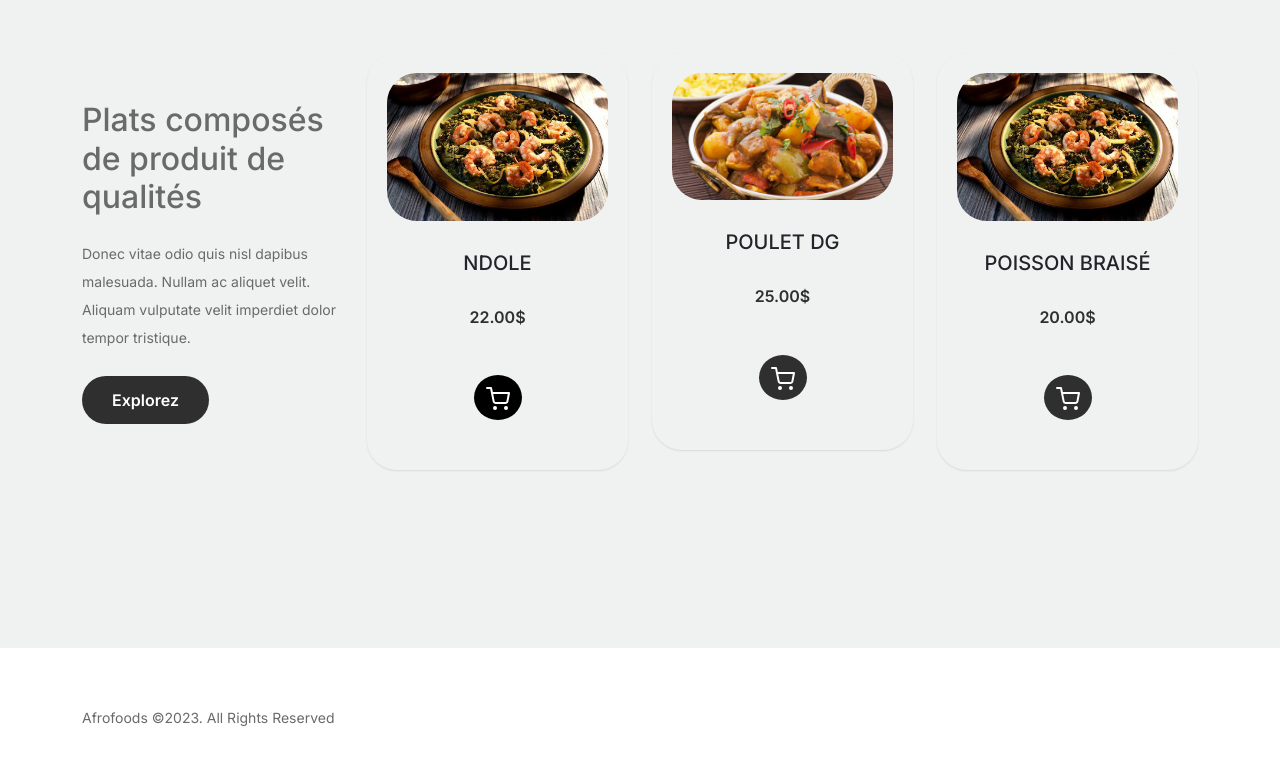
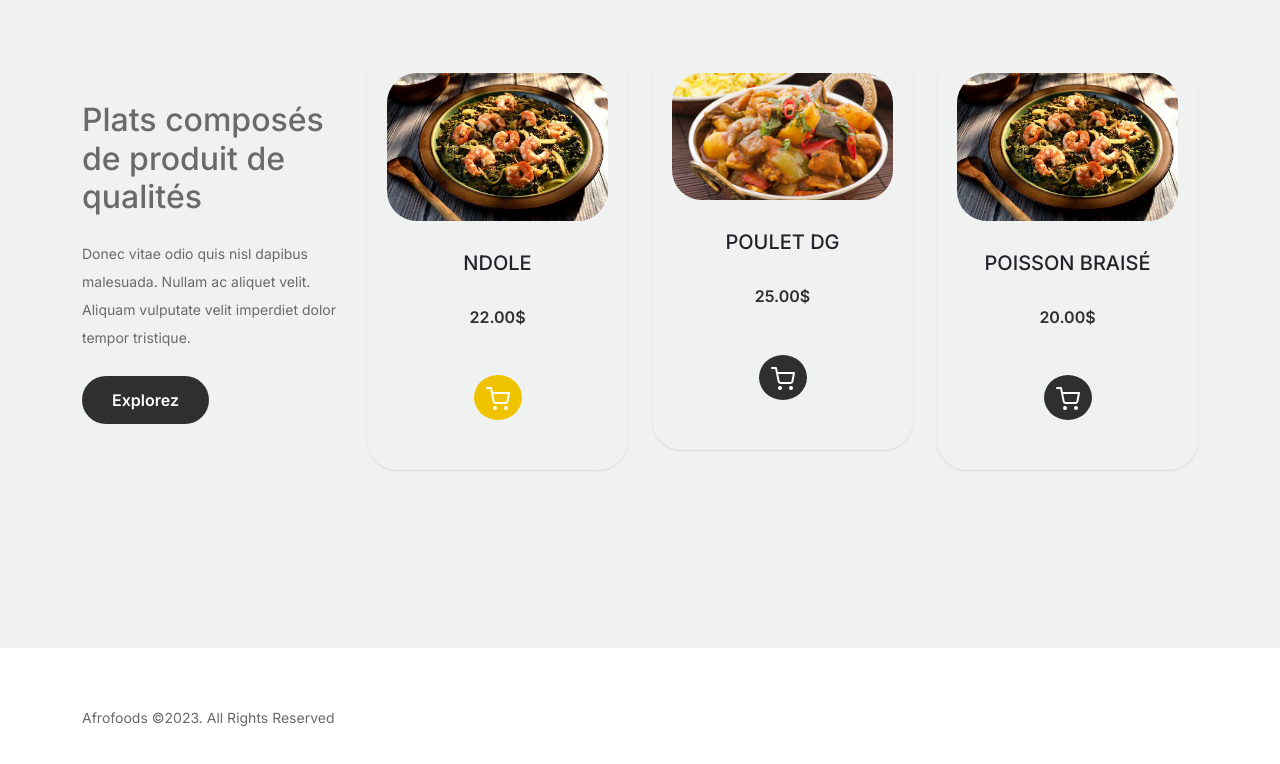
Before and after one commit to ksimali/afrofoods, a plain HTML site: page index.html in a window 1280 px wide. In both pictures the pointer is over the button 497 px from the left and 1231 px from the top of the page. Shown: the part 834-1598 px from the top of the page. Drawn offline with nearby package versions, Linux system fonts and the light colour scheme.

Commit message:
Add hover on button

```diff
--- a/styles/main.css
+++ b/styles/main.css
@@ -150,7 +150,7 @@ body{
     padding: 10px 12px;
 }
 .btn-menu:hover{
-    background-color: black;
+    background-color: #f0c300;
     border: none;
 }
 
```
